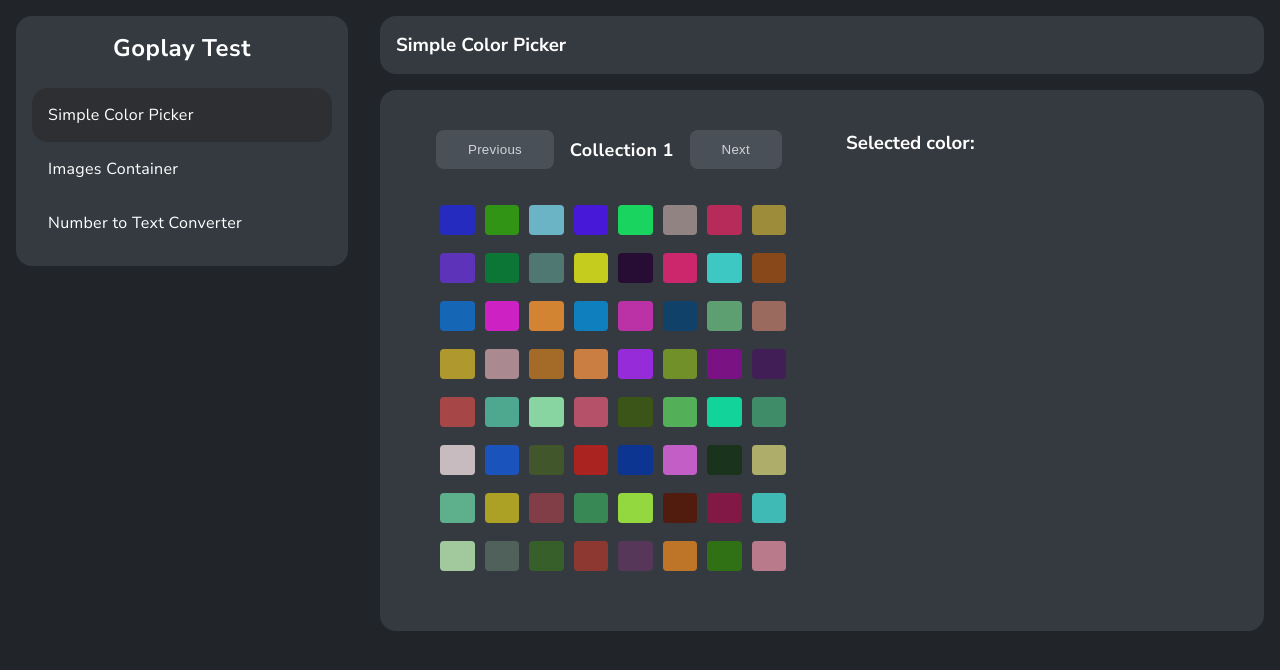
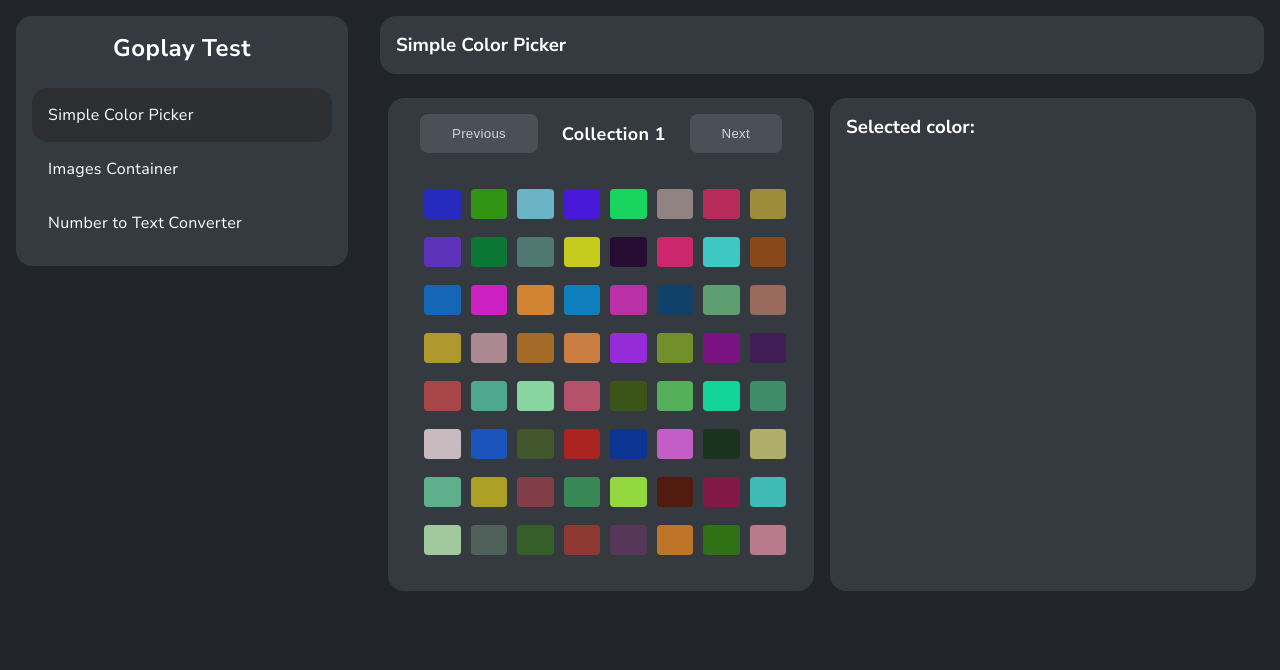
Before and after one commit to ramadhanabs/goplay-submission-test, a React (Vite) app: page /simple-color-picker in a window 1280 px wide. Shown: the top 670 px of the page. Built offline with nearby package versions, Linux system fonts and the light colour scheme.

Commit message:
fix: adjust styling

```diff
--- a/src/pages/simple-color-picker/index.jsx
+++ b/src/pages/simple-color-picker/index.jsx
@@ -20,7 +20,7 @@ function SimpleColorPicker() {
       <div className="mb-3" css={styles.wrapper}>
         <h3>Simple Color Picker</h3>
       </div>
-      <div css={styles.wrapper}>
+      <div>
         <SimpleColorPickerApp />
       </div>
     </AppLayout>
```
